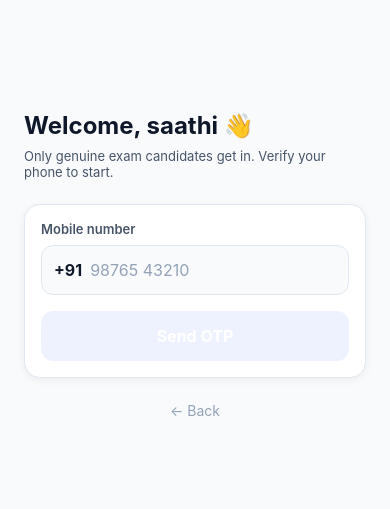
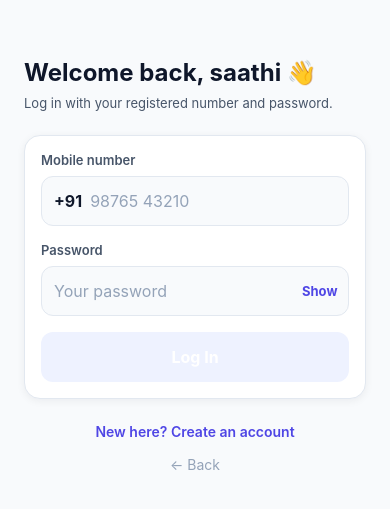
Before and after one commit to thesargampraveen/Examsaati, a React Native app: screen /Login in a window 390 px wide. Shown: the part 157-666 px from the top of the page. Built offline with nearby package versions, Linux system fonts and the light colour scheme.

Commit message:
login add :

```diff
--- a/App.tsx
+++ b/App.tsx
@@ -84,8 +84,8 @@ function RootNavigator() {
           <Stack.Screen name="Login" component={LoginScreen} />
           <Stack.Screen name="ProfileSetup" component={ProfileSetupScreen} />
         </>
-      ) : !user?.name ? (
-        // logged in but profile not completed yet
+      ) : !user?.examCenter ? (
+        // logged in but profile setup (exam center etc.) not completed yet
         <Stack.Screen name="ProfileSetup" component={ProfileSetupScreen} />
       ) : (
         <>
--- a/src/api/client.js
+++ b/src/api/client.js
@@ -35,8 +35,9 @@ async function request(path, { method = 'GET', body, headers = {} } = {}) {
 
 export const api = {
   // auth
-  sendOtp: (phone) => request('/api/auth/send-otp', { method: 'POST', body: { phone } }),
-  verifyOtp: (phone, otp) => request('/api/auth/verify-otp', { method: 'POST', body: { phone, otp } }),
+  register: (name, phone, password) =>
+    request('/api/auth/register', { method: 'POST', body: { name, phone, password } }),
+  login: (phone, password) => request('/api/auth/login', { method: 'POST', body: { phone, password } }),
   completeProfile: (profile) =>
     request('/api/auth/complete-profile', { method: 'POST', body: profile }),
   me: () => request('/api/auth/me'),
--- a/src/screens/LoginScreen.js
+++ b/src/screens/LoginScreen.js
@@ -1,40 +1,63 @@
 import React, { useState } from 'react';
-import { Alert, KeyboardAvoidingView, Platform, StyleSheet, Text, TextInput, TouchableOpacity, View } from 'react-native';
+import {
+  KeyboardAvoidingView,
+  Platform,
+  StyleSheet,
+  Text,
+  TextInput,
+  TouchableOpacity,
+  View,
+} from 'react-native';
 import { SafeAreaView } from 'react-native-safe-area-context';
 import { colors, radius, spacing, typography } from '../theme';
-import { PrimaryButton, SecondaryButton, Card, FieldLabel } from '../components/ui';
+import { PrimaryButton, Card, FieldLabel } from '../components/ui';
 import { api } from '../api/client';
 import { useAuth } from '../context/AuthContext';
 
+const PASSWORD_MIN = 6;
+
 export default function LoginScreen({ navigation }) {
   const { signInWithToken } = useAuth();
-  const [step, setStep] = useState('phone'); // phone | otp
+  const [mode, setMode] = useState('login'); // login | register
+  const [name, setName] = useState('');
   const [phone, setPhone] = useState('');
-  const [otp, setOtp] = useState('');
-  const [devOtp, setDevOtp] = useState('');
+  const [password, setPassword] = useState('');
+  const [confirmPassword, setConfirmPassword] = useState('');
+  const [showPassword, setShowPassword] = useState(false);
   const [loading, setLoading] = useState(false);
   const [error, setError] = useState('');
 
-  const sendOtp = async () => {
+  const switchMode = (next) => {
+    setMode(next);
+    setError('');
+    setPassword('');
+    setConfirmPassword('');
+  };
+
+  const validate = () => {
+    if (phone.length !== 10) return 'Enter a valid 10-digit mobile number';
+    if (password.length < PASSWORD_MIN) return `Password must be at least ${PASSWORD_MIN} characters`;
+    if (mode === 'register') {
+      if (!name.trim()) return 'Enter your name';
+      if (password !== confirmPassword) return 'Passwords do not match';
+    }
+    return '';
+  };
+
+  const submit = async () => {
+    const problem = validate();
+    if (problem) {
+      setError(problem);
+      return;
+    }
     setError('');
     setLoading(true);
     try {
-      const res = await api.sendOtp(phone);
-      setDevOtp(res.devOtp || '');
-      setStep('otp');
-    } catch (err) {
-      setError(err.message);
-    } finally {
-      setLoading(false);
-    }
-  };
-
-  const verifyOtp = async () => {
-    setError('');
-    setLoading(true);
-    try {
-      const res = await api.verifyOtp(phone, otp);
-      // Signing in flips RootNavigator to the ProfileSetup branch automatically for new users
+      const res =
+        mode === 'register'
+          ? await api.register(name.trim(), phone, password)
+          : await api.login(phone, password);
+      // Registration lands on ProfileSetup automatically (exam center not set yet)
       await signInWithToken(res.token, res.user);
     } catch (err) {
       setError(err.message);
@@ -43,6 +66,8 @@ export default function LoginScreen({ navigation }) {
     }
   };
 
+  const isRegister = mode === 'register';
+
   return (
     <SafeAreaView style={styles.safe} edges={['top', 'bottom']}>
       <KeyboardAvoidingView
@@ -50,19 +75,30 @@ export default function LoginScreen({ navigation }) {
         behavior={Platform.OS === 'ios' ? 'padding' : undefined}
       >
         <View style={styles.container}>
-          <Text style={styles.title}>
-            {step === 'phone' ? 'Welcome, saathi 👋' : 'Enter the OTP'}
-          </Text>
+          <Text style={styles.title}>{isRegister ? 'Create your account 🎓' : 'Welcome back, saathi 👋'}</Text>
           <Text style={styles.subtitle}>
-            {step === 'phone'
-              ? 'Only genuine exam candidates get in. Verify your phone to start.'
-              : `We sent a 6-digit code to ${phone}. Valid for 10 minutes.`}
+            {isRegister
+              ? 'Register with your number and a password to get started.'
+              : 'Log in with your registered number and password.'}
           </Text>
 
           {error ? <Text style={styles.error}>{error}</Text> : null}
 
-          {step === 'phone' ? (
           <Card>
+            {isRegister ? (
+              <>
+                <FieldLabel>Full name</FieldLabel>
+                <TextInput
+                  style={styles.input}
+                  value={name}
+                  onChangeText={(t) => setName(t.slice(0, 60))}
+                  placeholder="e.g. Priya Sharma"
+                  placeholderTextColor={colors.textMuted}
+                  autoCapitalize="words"
+                />
+              </>
+            ) : null}
+
             <FieldLabel>Mobile number</FieldLabel>
             <View style={styles.phoneRow}>
               <Text style={styles.prefix}>+91</Text>
@@ -76,42 +112,57 @@ export default function LoginScreen({ navigation }) {
                 placeholderTextColor={colors.textMuted}
               />
             </View>
-              <PrimaryButton title="Send OTP" onPress={sendOtp} loading={loading} disabled={phone.length !== 10} />
+
+            <FieldLabel>Password</FieldLabel>
+            <View style={styles.passwordRow}>
+              <TextInput
+                style={styles.passwordInput}
+                value={password}
+                onChangeText={setPassword}
+                secureTextEntry={!showPassword}
+                placeholder={isRegister ? `At least ${PASSWORD_MIN} characters` : 'Your password'}
+                placeholderTextColor={colors.textMuted}
+                autoCapitalize="none"
+              />
+              <TouchableOpacity onPress={() => setShowPassword((v) => !v)}>
+                <Text style={styles.showToggle}>{showPassword ? 'Hide' : 'Show'}</Text>
+              </TouchableOpacity>
+            </View>
+
+            {isRegister ? (
+              <>
+                <FieldLabel>Confirm password</FieldLabel>
+                <TextInput
+                  style={styles.input}
+                  value={confirmPassword}
+                  onChangeText={setConfirmPassword}
+                  secureTextEntry={!showPassword}
+                  placeholder="Re-enter password"
+                  placeholderTextColor={colors.textMuted}
+                  autoCapitalize="none"
+                />
+              </>
+            ) : null}
+
+            <PrimaryButton
+              title={isRegister ? 'Register' : 'Log In'}
+              onPress={submit}
+              loading={loading}
+              disabled={
+                phone.length !== 10 ||
+                password.length < PASSWORD_MIN ||
+                (isRegister && (!name.trim() || password !== confirmPassword))
+              }
+            />
           </Card>
-          ) : (
-            <Card>
-              <FieldLabel>6-digit OTP</FieldLabel>
-              <TextInput
-                style={styles.otpInput}
-                value={otp}
-                onChangeText={(t) => setOtp(t.replace(/\D/g, '').slice(0, 6))}
-                keyboardType="number-pad"
-                maxLength={6}
-                placeholder="••••••"
-                placeholderTextColor={colors.textMuted}
-              />
-              {devOtp ? (
-                <Text style={styles.devOtp}>Dev mode OTP: {devOtp}</Text>
-              ) : null}
-              <PrimaryButton title="Verify & Continue" onPress={verifyOtp} loading={loading} disabled={otp.length !== 6} />
-              <View style={{ flexDirection: 'row', gap: spacing.md, marginTop: spacing.md }}>
-                <SecondaryButton
-                  title="Change number"
-                  style={{ flex: 1 }}
-                  onPress={() => {
-                    setStep('phone');
-                    setOtp('');
-                    setError('');
-                  }}
-                />
-                <SecondaryButton
-                  title="Resend OTP"
-                  style={{ flex: 1 }}
-                  onPress={sendOtp}
-                />
-              </View>
-            </Card>
-          )}
+
+          <TouchableOpacity onPress={() => switchMode(isRegister ? 'login' : 'register')}>
+            <Text style={styles.switchText}>
+              {isRegister
+                ? 'Already have an account? Log in'
+                : "New here? Create an account"}
+            </Text>
+          </TouchableOpacity>
 
           <TouchableOpacity onPress={() => navigation.goBack()}>
             <Text style={styles.back}>← Back</Text>
@@ -128,6 +179,17 @@ const styles = StyleSheet.create({
   title: { ...typography.title, marginBottom: spacing.sm },
   subtitle: { ...typography.secondary, marginBottom: spacing.xl },
   error: { color: colors.danger, fontSize: 13, marginBottom: spacing.md },
+  input: {
+    borderWidth: 1,
+    borderColor: colors.border,
+    borderRadius: radius.md,
+    backgroundColor: colors.bg,
+    fontSize: 16,
+    color: colors.text,
+    paddingHorizontal: spacing.md,
+    paddingVertical: 14,
+    marginBottom: spacing.lg,
+  },
   phoneRow: {
     flexDirection: 'row',
     alignItems: 'center',
@@ -140,24 +202,24 @@ const styles = StyleSheet.create({
   },
   prefix: { fontSize: 16, fontWeight: '700', color: colors.text, marginRight: spacing.sm },
   phoneInput: { flex: 1, fontSize: 16, color: colors.text, paddingVertical: 14 },
-  otpInput: {
+  passwordRow: {
+    flexDirection: 'row',
+    alignItems: 'center',
     borderWidth: 1,
     borderColor: colors.border,
     borderRadius: radius.md,
+    paddingHorizontal: spacing.md,
+    marginBottom: spacing.lg,
     backgroundColor: colors.bg,
-    fontSize: 24,
-    letterSpacing: 12,
+  },
+  passwordInput: { flex: 1, fontSize: 16, color: colors.text, paddingVertical: 14 },
+  showToggle: { fontSize: 13, fontWeight: '700', color: colors.primary },
+  switchText: {
+    color: colors.primary,
     textAlign: 'center',
-    color: colors.text,
-    paddingVertical: 14,
-    marginBottom: spacing.lg,
+    marginTop: spacing.xl,
+    fontSize: 14,
+    fontWeight: '600',
   },
-  devOtp: {
-    fontSize: 12,
-    color: colors.warning,
-    fontWeight: '600',
-    marginBottom: spacing.md,
-    textAlign: 'center',
-  },
-  back: { color: colors.textMuted, textAlign: 'center', marginTop: spacing.xl, fontSize: 14 },
+  back: { color: colors.textMuted, textAlign: 'center', marginTop: spacing.lg, fontSize: 14 },
 });
--- a/src/screens/OnboardingScreen.js
+++ b/src/screens/OnboardingScreen.js
@@ -8,7 +8,7 @@ const POINTS = [
   {
     icon: '🎓',
     title: 'Verified students only',
-    text: 'Phone OTP + admit-card check keeps fake agents and spam out.',
+    text: 'Phone-verified accounts + admit-card check keeps fake agents and spam out.',
   },
   {
     icon: '🤝',
```
Lines whose indentation alone changed are shown as unchanged.
